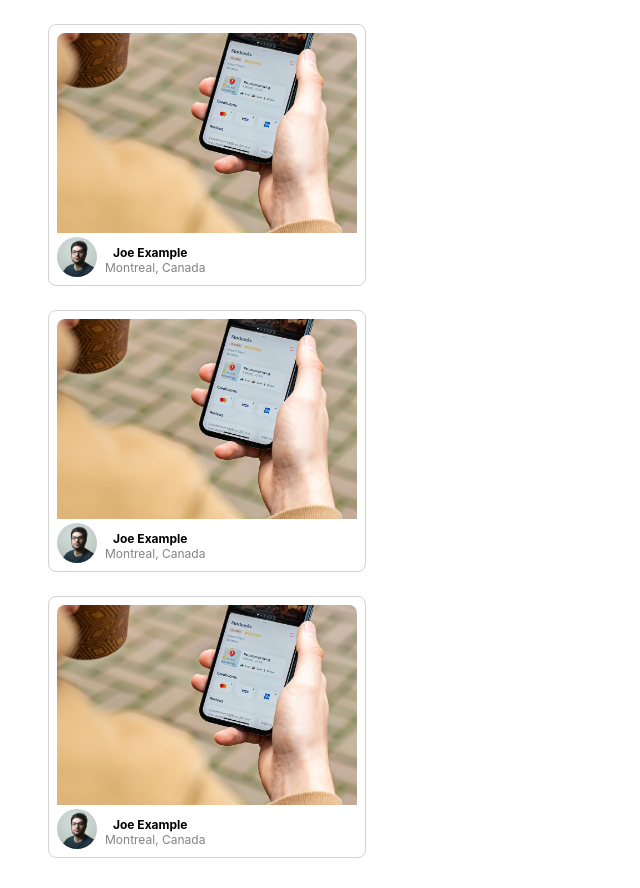
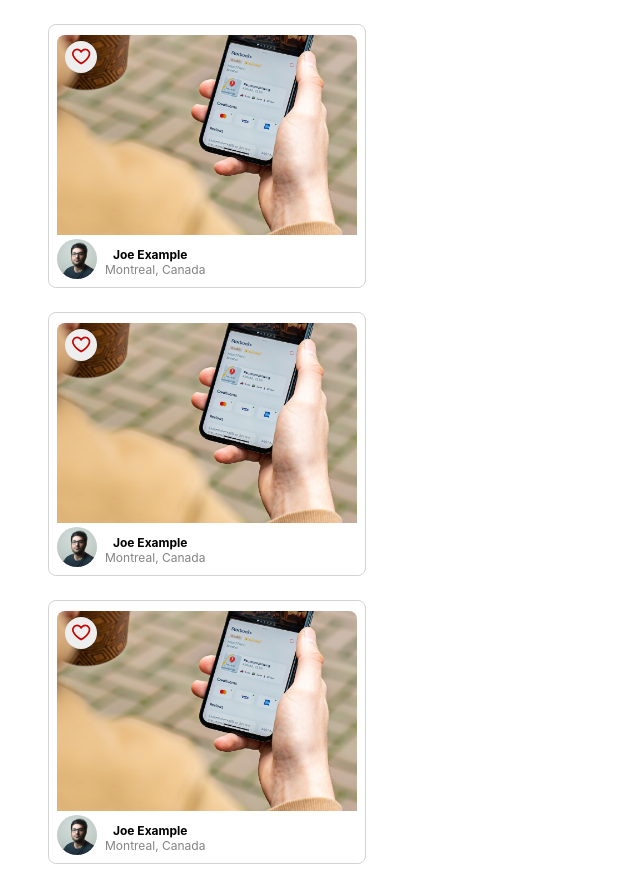
Before and after one commit to Islander333/photolabs, a React (Create React App) app in the folder frontend/: page / in a window 1280 px wide. Shown: the whole page, without its empty margins (0-640 px from the left). Built offline with nearby package versions, Linux system fonts and the light colour scheme; the HTML template or start-up script is replaced by a standard one.

Commit message:
add fav icon with functionality to like photos

```diff
--- a/frontend/src/App.jsx
+++ b/frontend/src/App.jsx
@@ -2,6 +2,7 @@
 
 import PhotoListItem from './components/PhotoListItem';
 import './App.scss';
+import PhotoFavButton from 'components/PhotoFavButton';
 
 const sampleDataForPhotoListItem = {
   id: "1",
@@ -22,11 +23,9 @@
 
   return (
     <div className="App">
-      {photos.map((index) => (
-            <PhotoListItem key={index} photo={sampleDataForPhotoListItem}/>
+      {photos.map((photo, index) => (
+            <PhotoListItem key={index} photo={photo}/>
       ))}
-
-
     </div>
   );
 };
--- a/frontend/src/components/PhotoFavButton.jsx
+++ b/frontend/src/components/PhotoFavButton.jsx
@@ -3,11 +3,23 @@
 import FavIcon from './FavIcon';
 import '../styles/PhotoFavButton.scss';
 
+
+
+
+
 function PhotoFavButton() {
+
+ const [isFavorited, setIsFavorited] = useState(false);
+ const handleClick = () => {
+  setIsFavorited(!isFavorited);
+  console.log('favorite button clicked!')
+ };
+
   return (
-    <div className="photo-list__fav-icon">
+    <div className="photo-list__fav-icon" onClick={handleClick}>
       <div className="photo-list__fav-icon-svg">
-        {/* Insert React */}
+        {/* give selected state to the favIcon */}
+        <FavIcon selected={isFavorited}/>
       </div>
     </div>
   );
--- a/frontend/src/components/PhotoListItem.jsx
+++ b/frontend/src/components/PhotoListItem.jsx
@@ -1,6 +1,7 @@
 import React from "react";
 
 import "../styles/PhotoListItem.scss";
+import PhotoFavButton from "./PhotoFavButton";
 
 
 
@@ -10,11 +11,17 @@
   return (
    <div className="photo-list__item">
 
-  {/* Post image */}
+
+  {/* Img container with fav button */}
+  <div className="photo-list__image-container">
+    {/* Post image */}
+    <PhotoFavButton/>
     <img src={props.photo.imageSource} className="photo-list__image"/>
 
+  </div>
+
+
   {/* Profile Container */}
-
       <div className="photo-list__user-profile-container">
 
       <img src={props.photo.profile} className="photo-list__user-profile" />
@@ -26,8 +33,6 @@
       </div>
 
 
-
-
    </div>
   );
 
```
